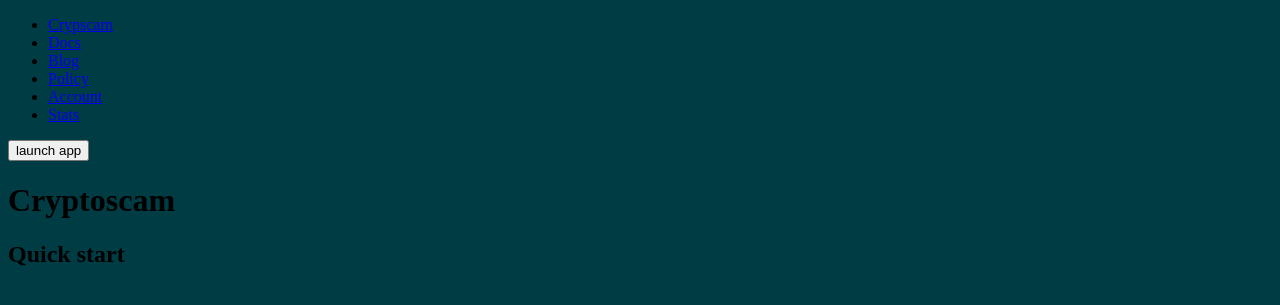
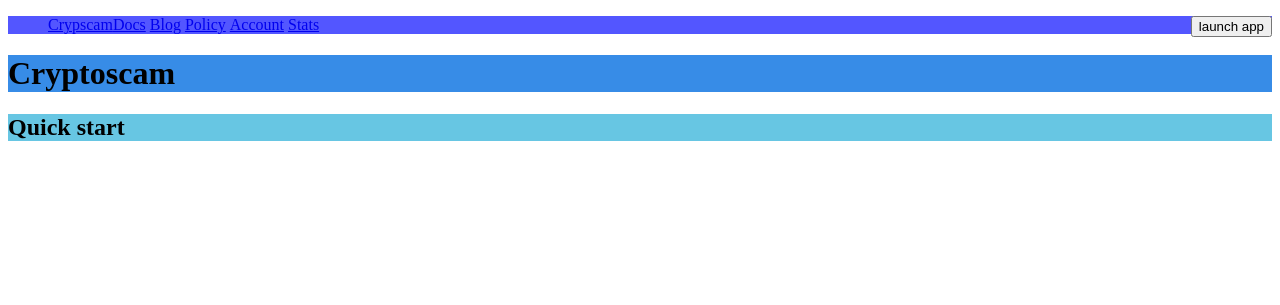
Before and after one commit to ghostd4t/crypto_site, a PHP site: page / in a window 1280 px wide. Shown: the top 305 px of the page. Run offline with PHP 8.4, Linux system fonts and the light colour scheme.

Commit message:
added navbar sample @gh0std4t

```diff
--- a/Index.html
+++ b/Index.html
@@ -7,21 +7,21 @@
     <link rel="stylesheet" href="assets/styles.css">
 </head>
 <body class="body">
-    <header class="header menu">
+    <header class="header-menu">
         <div class="div navigation-container" style="">
             <div class="div navigation">
                 <div class="div grid">
                     <nav class="main-nav Accordion">
-                        <ul class="list main-items">
-                            <li class="list-item" data-slug="/blog/"><a class="anchor" href="blog/">Crypscam</a></li>
+                        <ul class="list-main-items">
+                            <li class="list-item" data-slug="/proj_name/"><a class="comp_name" href="name/">Crypscam</a></li>
                             <li class="list-item" data-slug="/whitepapper/"><a class="anchor" href="whitepapper/">Docs</a></li>
                             <li class="list-item" data-slug="/blog/"><a class="anchor" href="blog/">Blog</a></li>
                             <li class="list-item" data-slug="/agreement policy/"><a class="anchor" href="agreement policy/">Policy</a></li>
                             <li class="list-item" data-slug="/account/"><a class="anchor" href="account/">Account</a></li>
-                            <li class="list-item" data-slug="/account/"><a class="anchor" href="account/">Stats</a></li>
+                            <li class="list-item" data-slug="/stats/"><a class="anchor" href="account/">Stats</a></li>
+                            <li class="list-item" data-slug="/buttin/"><button class="app_button">launch app</button></li>
                         </ul>
                     </nav>
-                    <button>launch app</button>
                 </div>
             </div>
         </div>
--- a/assets/styles.css
+++ b/assets/styles.css
@@ -1,3 +1,36 @@
-.body {
-    background-color: #003C43;
+.header-menu {
+    background-color: #5356FF;
 }
+
+.list-main-iitems {
+    list-style-type: none;
+    margin: 0;
+    padding: 0;
+    display: flex;
+    align-items: center;
+    justify-content: center;
+}
+
+.list-item {
+    display: inline;
+}
+
+.app_button{
+    float: right;
+}
+
+.intro {
+    background-color: #378CE7;
+}
+
+.main_container {
+    background-color: #67C6E3;
+}
+
+.footer{
+    background-color: #DFF5FF;
+}
+
+.comp_name{
+    float: left;
+}
```
